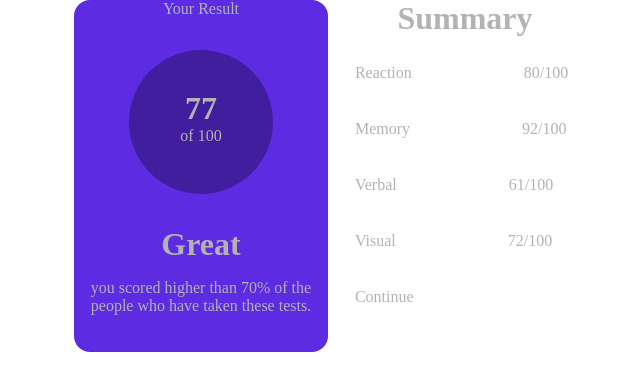
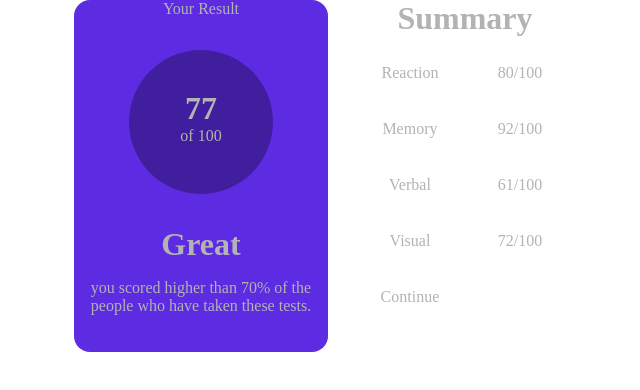
Before and after one commit to ImmaSeeker/result-summary-component, a plain HTML site: page index.html in a window 1280 px wide. Shown: the whole page, without its empty margins (302-942 px from the left). Drawn offline with Linux system fonts and the light colour scheme.

Commit message:
Update styles.css

```diff
--- a/styles.css
+++ b/styles.css
@@ -55,8 +55,10 @@ body{
 .summary .field {
   margin: 1rem;
   padding: 10px;
-  display: flex;
-  gap: 7rem;
+  /* display: flex; */
+  display: grid;
+  grid-template-columns: 1fr 1fr;
+  align-content: space-evenly;
   border: 1px solid white;
   border-radius: 1rem;
 }
@@ -90,5 +92,5 @@ body{
 }
 
 img {
-  width: 1.5rem;
+  width: 1rem;
 }
```
